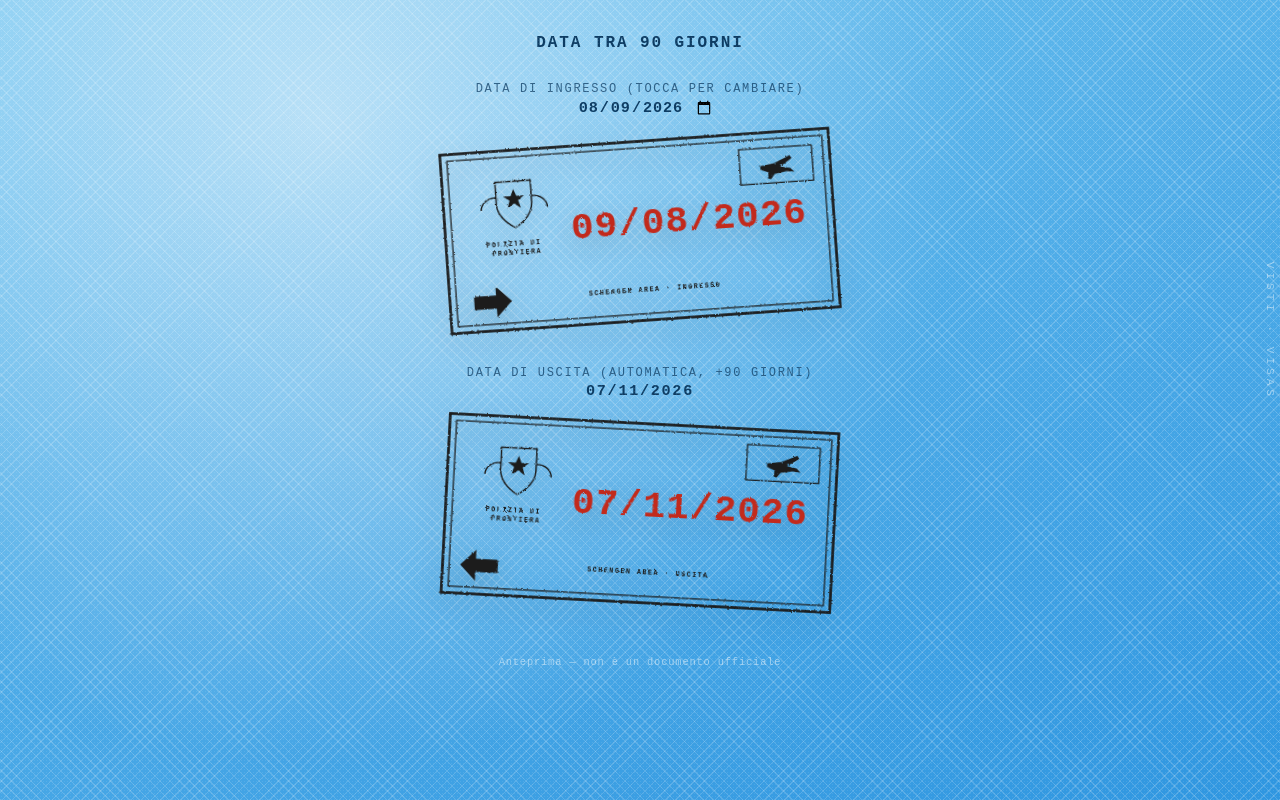
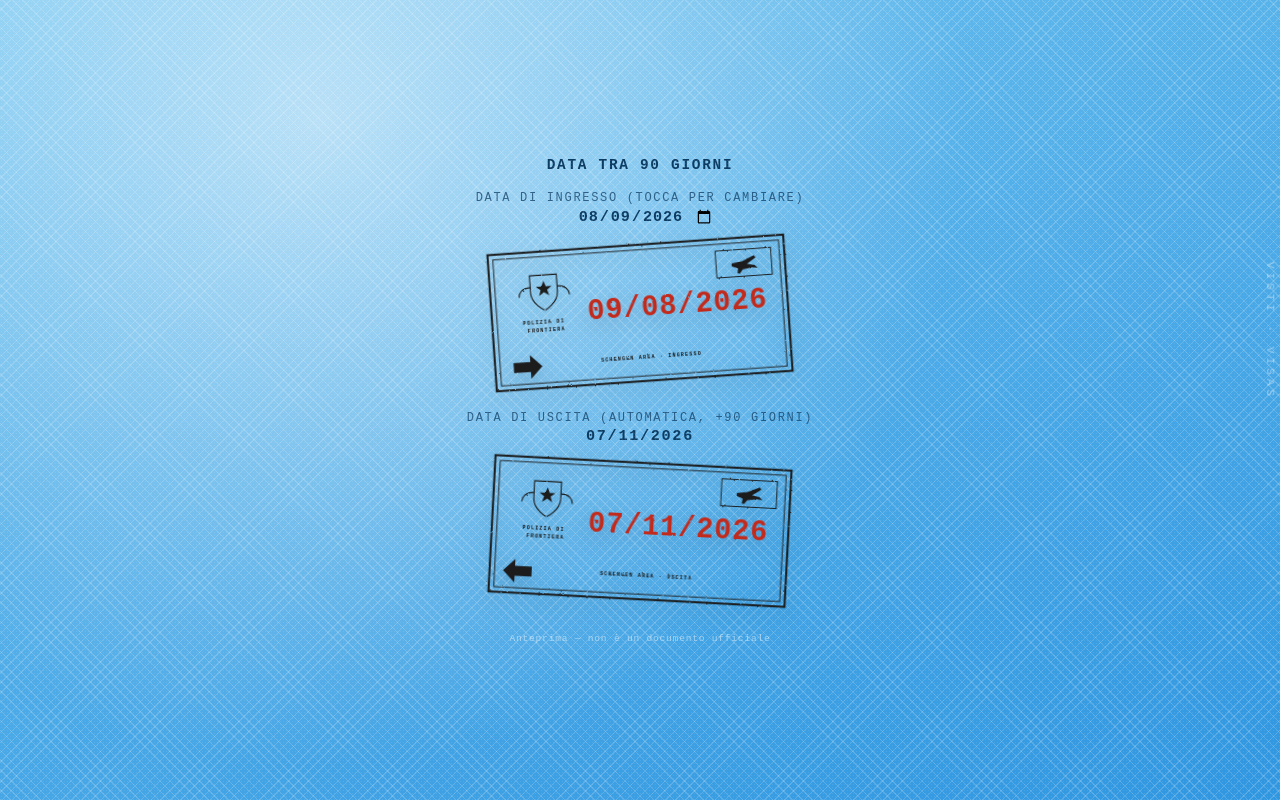
Before and after one commit to micmax1000-afk/data-tra-90-giorni, a plain HTML site: page index.html in a window 1280 px wide. Drawn offline with Linux system fonts and the light colour scheme.

Commit message:
Refactor CSS styles in index.html

```diff
--- a/index.html
+++ b/index.html
@@ -1,4 +1,3 @@
-
 <!DOCTYPE html>
 <html lang="it">
 <head>
@@ -17,13 +16,14 @@
     --graphite: #0d3c63;
   }
   *{ box-sizing: border-box; }
-  html,body{ min-height:100%; margin:0; }
+  html,body{ margin:0; height:auto; }
   body{
-    min-height:100vh;
+    min-height:100dvh;
     display:flex;
     flex-direction:column;
     align-items:center;
-    gap: 30px;
+    justify-content:center;
+    gap: 18px;
     background:
       repeating-linear-gradient(45deg, var(--line) 0 1px, transparent 1px 7px),
       repeating-linear-gradient(-45deg, var(--line) 0 1px, transparent 1px 7px),
@@ -31,13 +31,13 @@
       linear-gradient(160deg, var(--paper), var(--paper-2));
     font-family: 'Courier New', Courier, monospace;
     color: var(--graphite);
-    padding: 28px 20px 40px;
+    padding: 18px 16px;
     position: relative;
   }
 
   body::before{
     content:"";
-    position:fixed; inset:0;
+    position:absolute; inset:0;
     background-image: radial-gradient(rgba(255,255,255,0.12) 1px, transparent 1px);
     background-size: 3px 3px;
     opacity:.7;
@@ -58,11 +58,11 @@
   }
 
   h1{
-    font-size: 1rem;
+    font-size: 0.9rem;
     letter-spacing: 0.12em;
     text-transform: uppercase;
     color: var(--graphite);
-    margin: 6px 0 0;
+    margin: 0;
     text-align:center;
   }
 
@@ -70,7 +70,7 @@
     display:flex;
     flex-direction:column;
     align-items:center;
-    gap: 8px;
+    gap: 6px;
   }
 
   .tag{
@@ -102,9 +102,9 @@
   }
 
   .stamp-wrap{
-    width: min(88vw, 420px);
+    width: min(72vw, 320px);
     position: relative;
-    filter: drop-shadow(0 8px 14px rgba(20,20,20,0.18));
+    filter: drop-shadow(0 6px 10px rgba(20,20,20,0.18));
   }
   .stamp-wrap.entrata{ transform: rotate(-4deg); }
   .stamp-wrap.uscita{ transform: rotate(3deg); }
@@ -138,11 +138,11 @@
   }
 
   footer{
-    font-size: 0.65rem;
+    font-size: 0.6rem;
     letter-spacing: 0.08em;
     color: rgba(255,255,255,0.5);
     text-align:center;
-    margin-top: 8px;
+    margin-top: 4px;
   }
 </style>
 </head>
```
